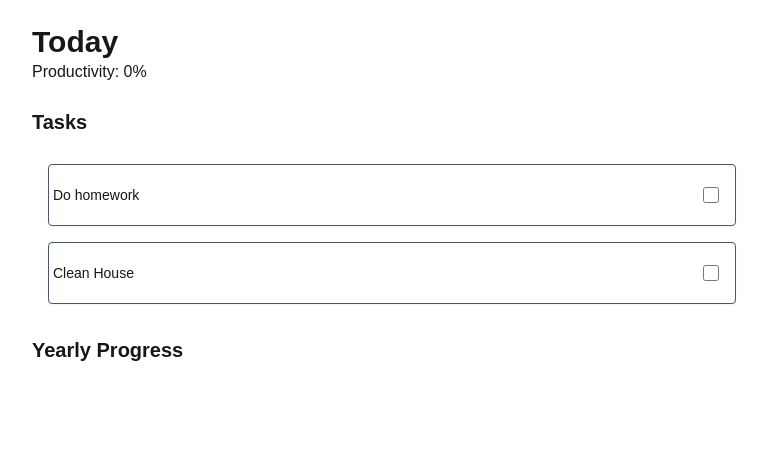
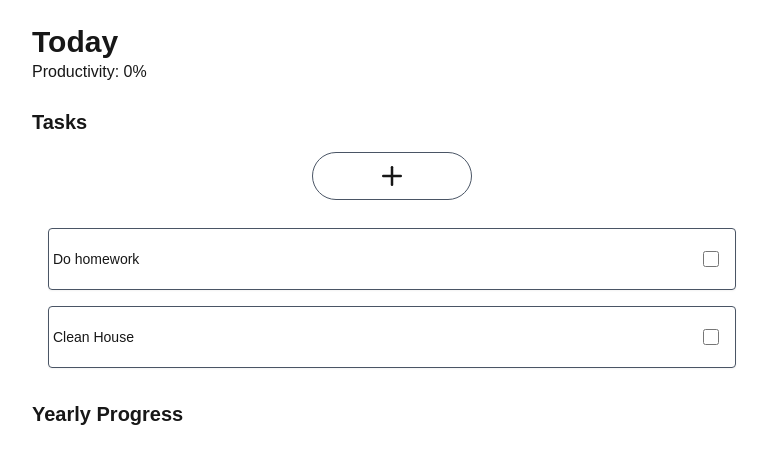
Before and after one commit to tltnsk/productivity-plus, a Next.js app: page / in a window 1280 px wide. Shown: the top 464 px of the page, without its empty margins (248-1015 px from the left). Built offline with nearby package versions, Linux system fonts and the light colour scheme.

Commit message:
add new task button

```diff
--- a/package.json
+++ b/package.json
@@ -9,6 +9,7 @@
     "lint": "eslint"
   },
   "dependencies": {
+    "lucide-react": "^0.562.0",
     "next": "16.1.1",
     "react": "19.2.3",
     "react-dom": "19.2.3"
--- a/src/app/page.tsx
+++ b/src/app/page.tsx
@@ -4,6 +4,7 @@ import { Task } from "@/lib/types";
 import TaskList from "@/components/TaskList";
 import { calculateProductivityScore } from "@/lib/scores";
 import { useState } from "react";
+import { Plus } from "lucide-react";
 
 export default function Home() {
   const task1: Task = {
@@ -47,6 +48,11 @@ export default function Home() {
 
       <section className="mt-6">
         <h2 className="text-xl font-semibold">Tasks</h2>
+        <div className="flex justify-center w-full mt-4">
+          <button className="px-16 py-2 rounded-full border border-gray-600 flex justify-center">
+            <Plus size={30} />
+          </button>
+        </div>
         <TaskList tasks={tasks} onToggleTask={toggleTask}></TaskList>
       </section>
 
```
Also changed, not shown: 1 other file (tests, documents, lock files or other folders).
